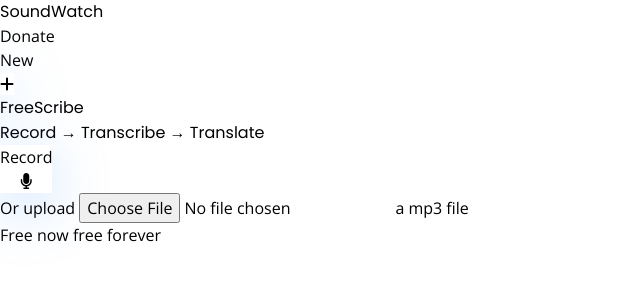
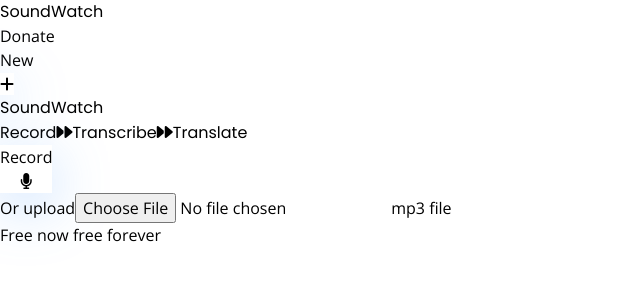
Before and after one commit to Chathura-Ranasinghe/SoundWatch, a React (Vite) app: page / in a window 1280 px wide. Shown: the top 300 px of the page, without its empty margins (0-640 px from the left). Built offline with nearby package versions, Linux system fonts and the light colour scheme.

Commit message:
audio capturing

```diff
--- a/src/App.jsx
+++ b/src/App.jsx
@@ -1,4 +1,4 @@
-import { useState } from 'react'
+import { useState, useEffect } from 'react'
 import HomePage from './components/HomePage'
 import Header from './components/Header'
 import FileDisplay from './components/FIleDisplay'
@@ -6,10 +6,6 @@
 function App() {
   const [file, setFile] = useState(null)
   const [audioStream, setAudioStream] = useState(null)
-  const [output, setOutput] = useState(null)
-  const [downloading, setDownloading] = useState(false)
-  const [loading, setLoading] = useState(false)
-  const [finished, setFinished] = useState(false)
 
   const isAudioAvailable = file || audioStream
 
@@ -17,6 +13,10 @@
     setFile(null)
     setAudioStream(null)
   }
+
+  useEffect(() => {
+    console.log(audioStream)
+  },[audioStream])
 
   return (
     <div className='flex flex-col max-w-[1000px] mx-auto w-full'>
--- a/src/components/HomePage.jsx
+++ b/src/components/HomePage.jsx
@@ -16,7 +16,7 @@
         console.log('Start recording')
 
         try {
-            const streamData = await navigator.mediaDevices.getUserMedia({
+            const streamData = navigator.mediaDevices.getUserMedia({
                 audio: true,
                 video: false
             })
@@ -65,23 +65,48 @@
     })
 
   return (
-    <main className='flex-1  p-4 flex flex-col gap-3 text-center sm:gap-4  justify-center pb-20'>
-      <h1 className='font-semibold text-5xl sm:text-6xl md:text-7xl'>Free<span className='text-blue-400 bold'>Scribe</span></h1>
-      <h3 className='font-medium md:text-lg'>Record <span className='text-blue-400'>&rarr;</span> Transcribe <span className='text-blue-400'>&rarr;</span> Translate</h3>
+    <main className='flex-1  p-4 flex flex-col gap-3 text-center sm:gap-4 justify-center pb-20'>
+        <h1 className='font-semibold text-5xl sm:text-6xl md:text-7xl'>Sound<span className='text-blue-400 bold'>Watch</span></h1>
+        <h3 className='font-medium md:text-lg'>Record
+        <span className='text-blue-400 p-2'><i className="fa-solid fa-forward"></i></span>Transcribe
+        <span className='text-blue-400 p-2'><i className="fa-solid fa-forward"></i></span>Translate</h3>
         <button onClick={recordingStatus === 'recording' ? stopRecording : startRecording} className='flex specialBtn px-4 py-2 rounded-xl items-center text-base justify-between gap-4 mx-auto w-72 max-w-full my-4'>
             <p className='text-blue-400'>{recordingStatus === 'inactive' ? 'Record' : `Stop recording`}</p>
             <div className='flex items-center gap-2'>
               {duration !== 0 && (
               <p className='text-sm'>{duration}s</p>
               )}
-            <i className={"fa-solid duration-200 fa-microphone " + (recordingStatus === 'recording' ? ' text-rose-300' : "")}></i>
+              <i className={"fa-solid duration-200 fa-microphone " +
+              (recordingStatus === 'recording' ? ' text-rose-300' : "")}></i>
             </div>
         </button>
-      <p className='text-base'>Or <label className='text-blue-400 cursor-pointer hover:text-blue-600 duration-200'>upload <input onChange={(e) => {
+        <p className='text-base'>Or
+        <label className='text-blue-400 cursor-pointer hover:text-blue-600 duration-200'> upload
+        <input onChange={(e) => {
                 const tempFile = e.target.files[0]
                 setFile(tempFile)
-      }} className='hidden' type='file' accept='.mp3,.wave' /></label> a mp3 file</p>
+            }} className='hidden' type='file' accept='.mp3,.wave' />
+        </label> mp3 file</p>
         <p className='italic text-slate-400'>Free now free forever</p>
     </main>
   )
 }
+
+/*    <main className='flex-1  p-4 flex flex-col gap-3 text-center sm:gap-4 justify-center pb-20'>
+        <h1 className='font-semibold text-5xl sm:text-6xl md:text-7xl'>Sound<span className='text-blue-400 bold'>Watch</span></h1>
+        <h3 className='font-medium md:text-lg'>Record
+        <span className='text-blue-400 p-2'><i className="fa-solid fa-forward"></i></span>Transcribe
+        <span className='text-blue-400 p-2'><i className="fa-solid fa-forward"></i></span>Translate</h3>
+        <button className='flex specialBtn px-4 py-2 rounded-xl items-center text-base justify-between gap-4 mx-auto w-72 max-w-full my-4'>
+            <p className='text-blue-400'>Record</p>
+            <i className="fa-solid duration-200 fa-microphone"></i>
+        </button>
+        <p className='text-base'>Or
+        <label className='text-blue-400 cursor-pointer hover:text-blue-600 duration-200'> upload
+        <input onChange={(e) => {
+                const tempFile = e.target.files[0]
+                setFile(tempFile)
+            }} className='hidden' type='file' accept='.mp3,.wave' />
+        </label> mp3 file</p>
+        <p className='italic text-slate-400'>Free now free forever</p>
+    </main> */
```
Lines whose indentation alone changed are shown as unchanged.
